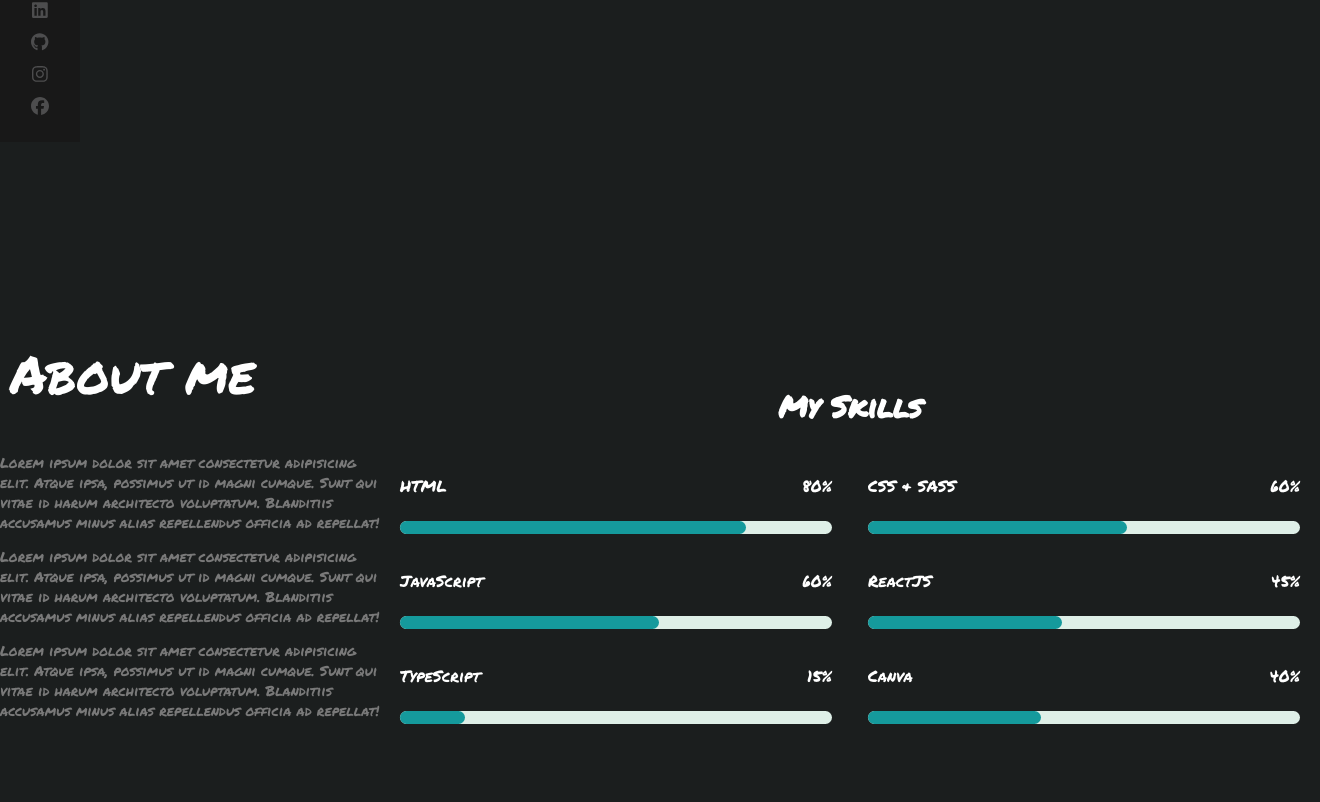
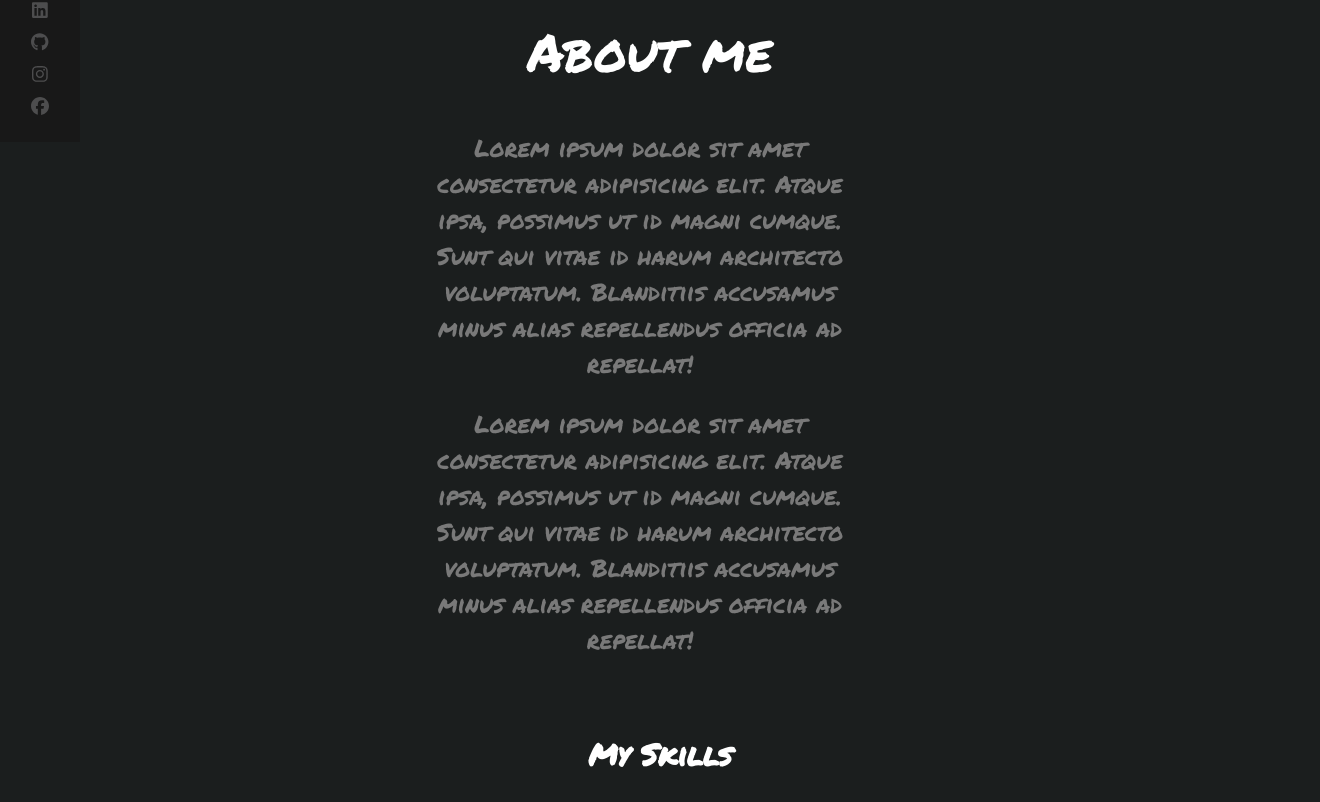
Before and after one commit to StefzZ8/My-portfolio-page, a React (Vite) app in the folder my-portfolio/: page / in a window 1280 px wide. Shown: the part 658-1460 px from the top of the page, 1320 px wide, since content can reach past the window. Built offline with nearby package versions, Linux system fonts and the light colour scheme; a web font is replaced by a local one.

Commit message:
changed to column

```diff
--- a/my-portfolio/src/components/about-page/About.jsx
+++ b/my-portfolio/src/components/about-page/About.jsx
@@ -12,9 +12,6 @@ const About = () => {
         <p>
           Lorem ipsum dolor sit amet consectetur adipisicing elit. Atque ipsa, possimus ut id magni cumque. Sunt qui vitae id harum architecto voluptatum. Blanditiis accusamus minus alias repellendus officia ad repellat!
         </p>
-        <p>
-          Lorem ipsum dolor sit amet consectetur adipisicing elit. Atque ipsa, possimus ut id magni cumque. Sunt qui vitae id harum architecto voluptatum. Blanditiis accusamus minus alias repellendus officia ad repellat!
-        </p>
       </div>
       <Skills />
     </div>
--- a/my-portfolio/src/components/about-page/About.scss
+++ b/my-portfolio/src/components/about-page/About.scss
@@ -1,9 +1,11 @@
 .about-page {
+  height: 100vh;
+  text-align: center;
   width: 100%;
-  margin: 0 auto;
   display: flex;
-  justify-content: space-around;
-  padding: 12rem 0;
+  justify-content: center;
+  align-items: center;
+  flex-direction: column;
 
   .text-zone {
     width: 35%;
@@ -21,7 +23,7 @@
     }
 
     p {
-      font-size: 14px;
+      font-size: 1.5rem;
       color: #797979;
       font-family: "Permanent Marker", cursive;
       min-width: fit-content;
```
